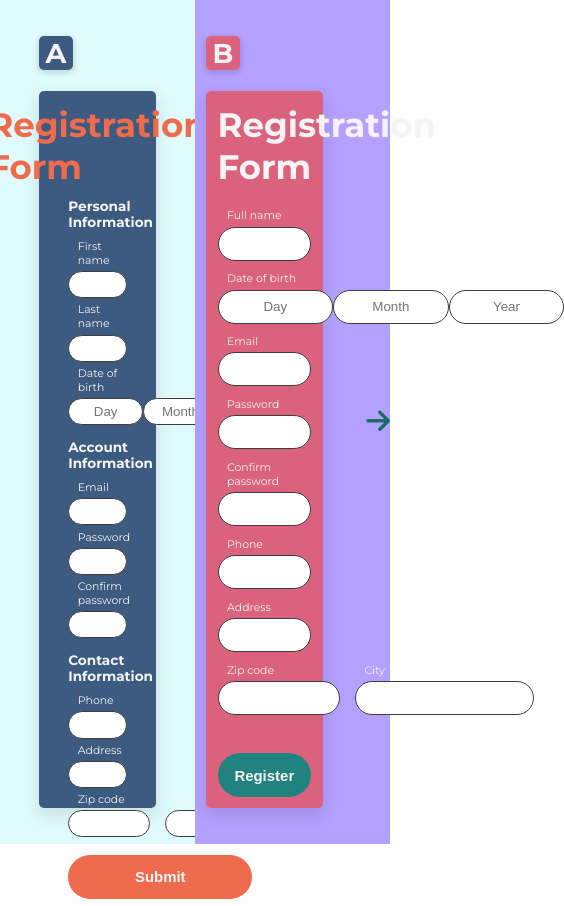
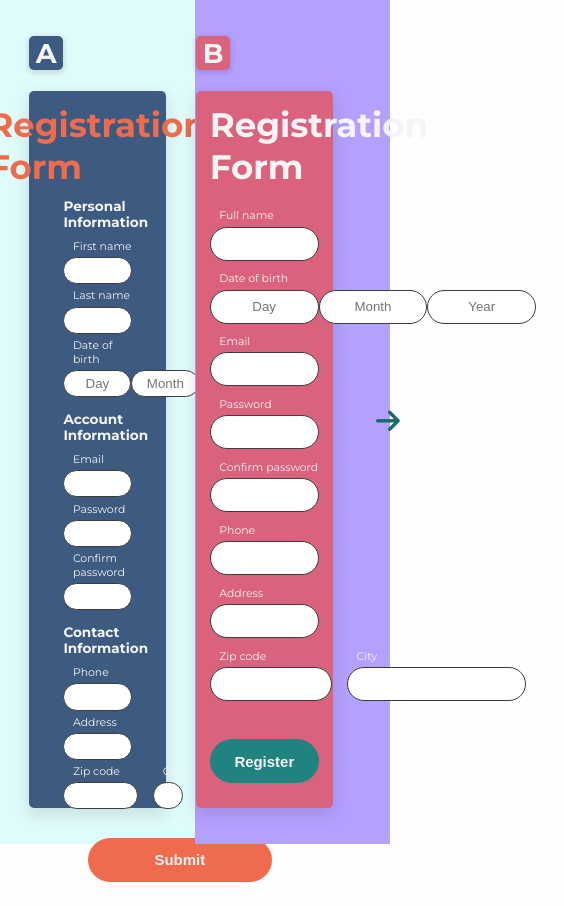
Before and after one commit to hansentim/examen-ui, a React (Create React App) app: page /test2 in a window 390 px wide. Shown: the whole page, 564 px wide, since content can reach past the window. Built offline with nearby package versions, Linux system fonts and the light colour scheme.

Commit message:
fixing media queries for test2

```diff
--- a/src/pages/Test2.js
+++ b/src/pages/Test2.js
@@ -48,7 +48,7 @@
                           <label className='item-a'>Zip code</label>
                           <input type="text" className='inputBar medium item-b'></input>
                           <label className='item-c'>City</label>
-                          <input type="text" className='inputBar item-d'></input>
+                          <input type="text" className='inputBar mediumLong item-d'></input>
                         </div>
                       </div>
                       <input type="submit" className='button'/>
@@ -275,7 +275,31 @@
     font-size: 1.1rem;
     font-weight: bold;
     border: none;
-    margin-top: 1rem;
+    margin: 1.8rem;
+  }
+  @media (max-width: 1280px) {
+    width: 35vw;
+    .short{
+      width: 5rem;
+      text-align: center;
+    }
+    .medium{
+      width: 5.5rem;
+    }
+    .mediumLong{
+      width: 100%;
+    }
+  }
+  @media (min-width: 1920px) {
+    label{
+      font-size: 1rem;
+    }
+    .sectionTitle{
+      font-size: 1.2rem
+    }
+    .inputBar{
+      height: 2.2rem;
+    }
   }
 `;
 const FormCard2 = styled.div`
@@ -363,6 +387,19 @@
   border: none;
   margin-top: 2.5rem;
 }
+@media (max-width: 1280px) {
+  width: 35vw;
+  .short{
+    width: 8rem;
+    text-align: center;
+  }
+}
+@media (min-width: 1920px) {
+  label{
+    font-size: 1rem;
+    margin: .7rem 0 0 .9rem;
+  }
+}
 `;
 
 const ArrowButton = styled(motion.button)`
```
